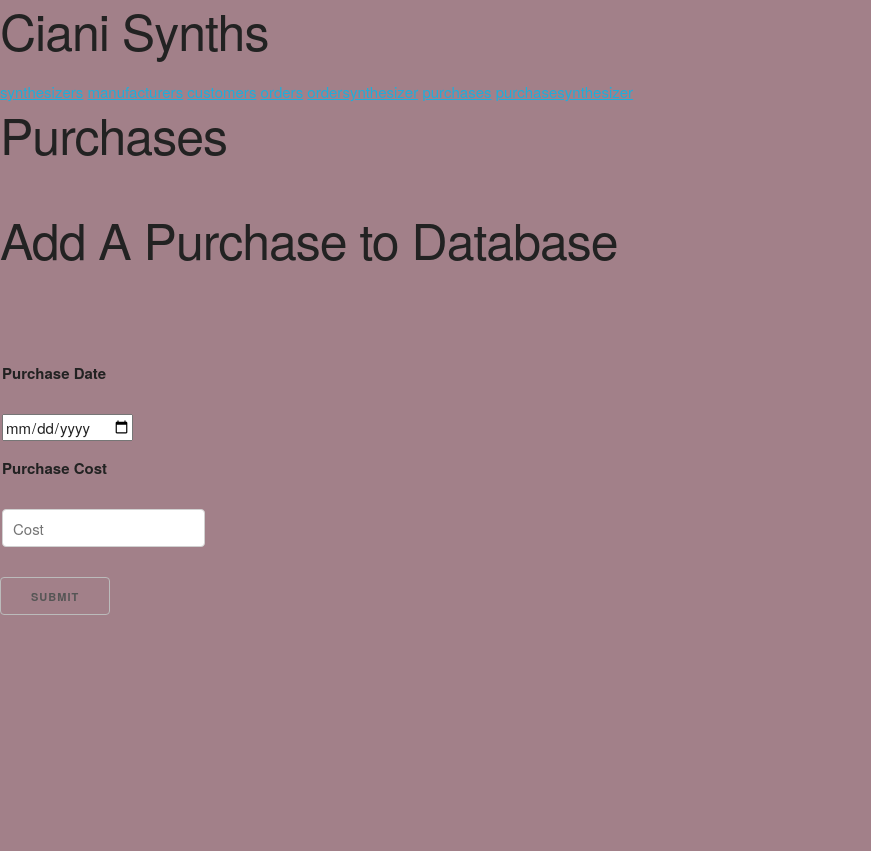
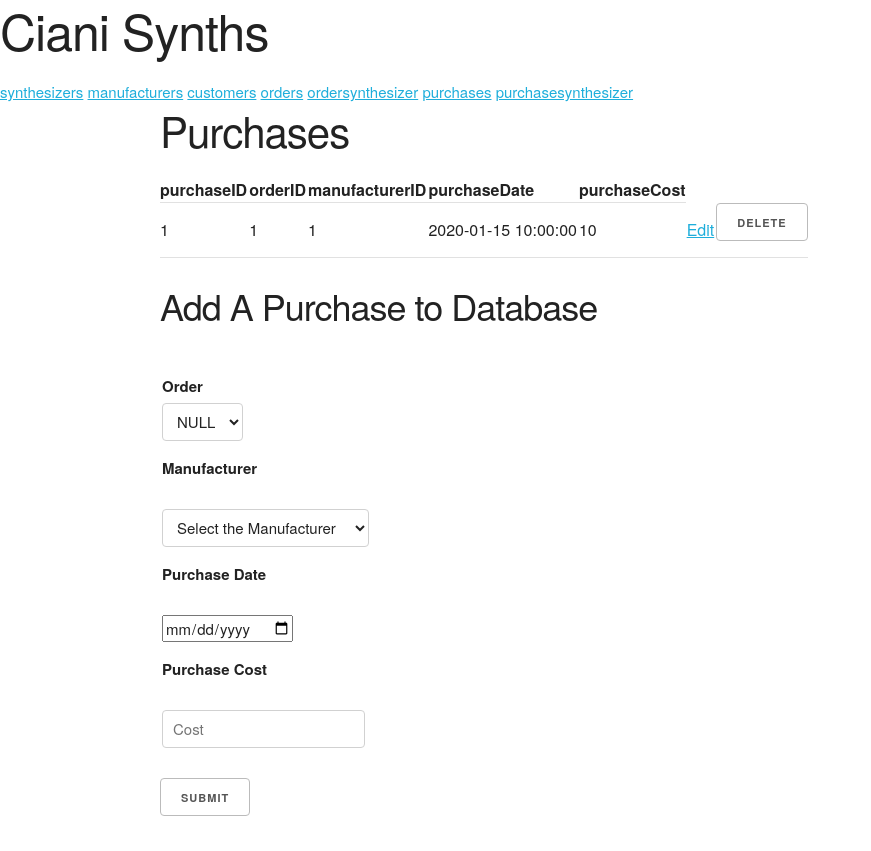
Before and after one commit to jscervantes/cs340-Portfolio-Project, a Flask app: page /purchases in a window 1280 px wide. Shown: the whole page, without its empty margins (0-871 px from the left). Before the commit the page ends 615 px from the top, so only its background shows below. Run offline with Flask 3, Linux system fonts and the light colour scheme; tables that the repository leaves empty or names only in its code hold one stand-in row (values such as "Sample post"); data that the repository does not hold is empty; some libraries are stand-ins or nearby versions.

Commit message:
Fix add form for Purchases entity.

```diff
--- a/app.py
+++ b/app.py
@@ -10,6 +10,11 @@ app = Flask(__name__)
 
 # database connection
 # Template:
+app.config["MYSQL_HOST"] = "classmysql.engr.oregonstate.edu"
+app.config["MYSQL_USER"] = "cs340_cervanj2"
+app.config["MYSQL_PASSWORD"] = "4397"
+app.config["MYSQL_DB"] = "cs340_cervanj2"
+app.config["MYSQL_CURSORCLASS"] = "DictCursor"
 
 mysql = MySQL(app)
 
@@ -374,16 +379,22 @@ def purchases():
         if request.form.get("Add_Purchase"):
             try:
                 orderID = request.form["orderID"]
-                if orderID == "None":
-                    orderID = None
                 manufacturerID = request.form["manufacturerID"]
                 purchaseDate = request.form["purchaseDate"]
-                purchaseCost = float(request.form["purchaseCost"])
+                purchaseCost = request.form["purchaseCost"]
 
-                queryPurchases = "INSERT INTO Purchases (orderID, manufacturerID, purchaseDate, purchaseCost) VALUES (%s, %s, %s, %s)"
-                cur = mysql.connection.cursor()
-                cur.execute(queryPurchases, (orderID, manufacturerID, purchaseDate, purchaseCost))
-                mysql.connection.commit()
+                # account for null orderID
+                if orderID == "":
+                    queryPurchases = "INSERT INTO Purchases (manufacturerID, purchaseDate, purchaseCost) VALUES (%s, %s, %s)"
+                    cur = mysql.connection.cursor()
+                    cur.execute(query, (manufacturer, name, price, signal, keyboard))
+                    mysql.connection.commit()
+
+                else:
+                    queryPurchases = "INSERT INTO Purchases (orderID, manufacturerID, purchaseDate, purchaseCost) VALUES (%s, %s, %s, %s)"
+                    cur = mysql.connection.cursor()
+                    cur.execute(queryPurchases, (orderID, manufacturerID, purchaseDate, purchaseCost))
+                    mysql.connection.commit()
 
             except Exception as e:
                 tb = traceback.format_exc()
@@ -391,10 +402,6 @@ def purchases():
                 return str(e), 500  # Return error message and HTTP 500 status code
 
             return redirect("/purchases")
-
-    data = []
-    orderIds = []
-    manufacturerIds = []
 
     # Grab Purchases data so we send it to our template to display
     if request.method == "GET":
--- a/static/css/skeleton.css
+++ b/static/css/skeleton.css
@@ -125,8 +125,7 @@ body {
   line-height: 1.6;
   font-weight: 400;
   font-family: "Raleway", "HelveticaNeue", "Helvetica Neue", Helvetica, Arial, sans-serif;
-  color: #222;
-  background-color: #a28089;}
+  color: #222;}
 
 
 /* Typography
@@ -173,7 +172,7 @@ input[type="reset"],
 input[type="button"] {
   display: inline-block;
   height: 38px;
-  padding: 0 30px;
+  padding: 0 20px;
   color: #555;
   text-align: center;
   font-size: 11px;
@@ -325,7 +324,7 @@ pre > code {
 –––––––––––––––––––––––––––––––––––––––––––––––––– */
 th,
 td {
-  padding: 12px 15px;
+  padding: 1px 1px;
   text-align: left;
   border-bottom: 1px solid #E1E1E1; }
 th:first-child,
--- a/templates/base.j2
+++ b/templates/base.j2
@@ -13,8 +13,10 @@
     <h1>Ciani Synths</h1>
     {% include "_navigation.j2" %}
   </header>
+  <div class="container">
   {% block content %}
     <h1>Welcome to {{ title }}!</h1>
   {% endblock content %}
+  </div>
 </body>
 </html>
--- a/templates/customers.j2
+++ b/templates/customers.j2
@@ -1,7 +1,7 @@
 {% extends "base.j2" %}
 
 {% block content %}
-    <h1>Customers</h1>
+    <h2>Customers</h2>
     <div id="browse">
         <table>
             {% if data %}
@@ -30,7 +30,7 @@
         </table>
 
     <form method="post" id="Add_Customer" style="display: none;">
-    <h1>{% block customerAdd %} Add A Customer to Database {% endblock %}</h1>
+    <h3>{% block customerAdd %} Add A Customer to Database {% endblock %}</h3>
         <label for="first-name">Customer First Name</label>
         <br>
         <input type="text"
@@ -124,7 +124,7 @@
     </form>
 
     <form method="post" id="update-form" style="display: none;">
-    <h1>{% block customerUpdate %} Update A Customer in Database {% endblock %}</h1>
+    <h3>{% block customerUpdate %} Update A Customer in Database {% endblock %}</h3>
 
         <br>
           <select required id="customerID" name="customerID">
--- a/templates/manufacturers.j2
+++ b/templates/manufacturers.j2
@@ -1,7 +1,7 @@
 {% extends "base.j2" %}
 
 {% block content %}
-    <h1>Manufacturers</h1>
+    <h2>Manufacturers</h2>
     <div id="browse">
         <table>
             {% if data %}
@@ -30,7 +30,7 @@
         </table>
 
     <form method="post" id="Add_Manufacturer" style="display: none;">
-    <h1>{% block manufacturer %} Add A Manufacturer to Database {% endblock %}</h1>
+    <h3>{% block manufacturer %} Add A Manufacturer to Database {% endblock %}</h3>
         <label for="name">Manufacturer Name</label>
         <br>
         <input type="text"
--- a/templates/ordersynthesizer.j2
+++ b/templates/ordersynthesizer.j2
@@ -1,9 +1,9 @@
 {% extends "base.j2" %}
 
 {% block content %}
-    <h1>Synthesizer Customer Orders</h1>
+    <h2>Synthesizer Customer Orders</h2>
     <div id="browse">
-      <table border="1" cellpadding="5">
+      <table>
         {% if data %}
         <thead>
           <tr>
@@ -42,7 +42,7 @@
     </section>
 
     <form method="post" id="add-form" style="display: none;">
-    <h1>{% block addForm %} Add A Synthesizer Customer Order to Database {% endblock %}</h1>
+    <h3>{% block addForm %} Add A Synthesizer Customer Order to Database {% endblock %}</h3>
         <label for="orderID">Order</label>
         <br>
         <select required id="orderID" name="orderID">
--- a/templates/purchases.j2
+++ b/templates/purchases.j2
@@ -1,7 +1,7 @@
 {% extends "base.j2" %}
 
 {% block content %}
-    <h1>Purchases</h1>
+    <h2>Purchases</h2>
     <div id="browse">
         <table>
             {% if data %}
@@ -26,14 +26,14 @@
         </table>
 
     <div id="insert">
-    <form method="post" id="insertPurchase">
-    <h1>Add A Purchase to Database</h1>
+    <form method="post" id="Add_Purchase">
+    <h3>Add A Purchase to Database</h3>
     <fieldset>
         <br>
         {% if orderIds %}
           <label for="orderID">Order</label>
           <select required id="orderID" name="orderID">
-              <option value=None selected>NULL</option>
+              <option value="" selected>NULL</option>
               {% for order in orderIds %}
                 <option value="{{order.orderID}}">{{ order.orderID }}</option>
               {% endfor %}
@@ -72,7 +72,7 @@
                required>
         <br>
       </fieldset>
-      <button type="submit" name="Add_Purchase">Submit</button>
+      <button type="submit" value="Submit Purchase" name="Add_Purchase">Submit</button>
     </form>
     </div>
 
```
Also changed, not shown: templates/synthesizers.j2 (+4 -4 lines).
